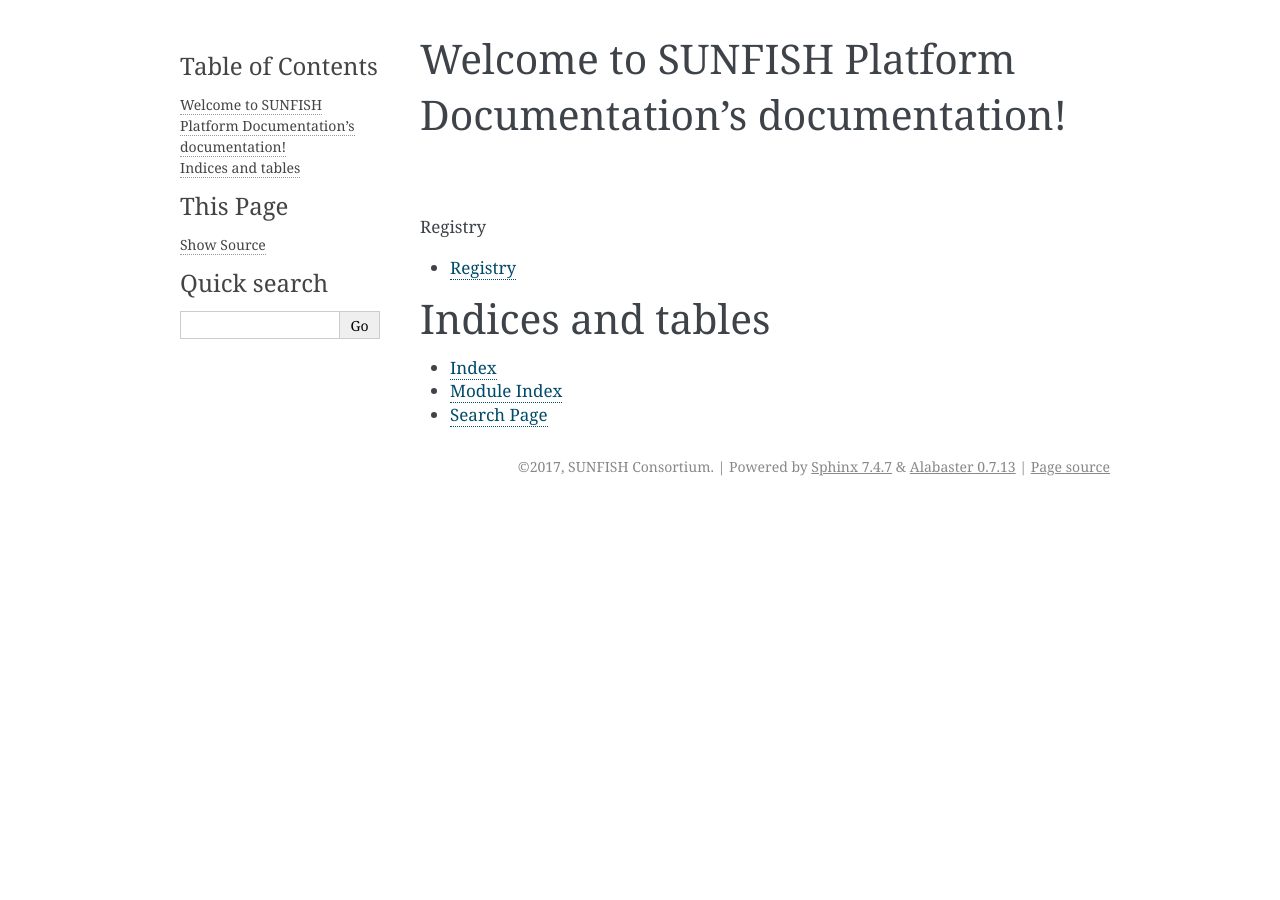
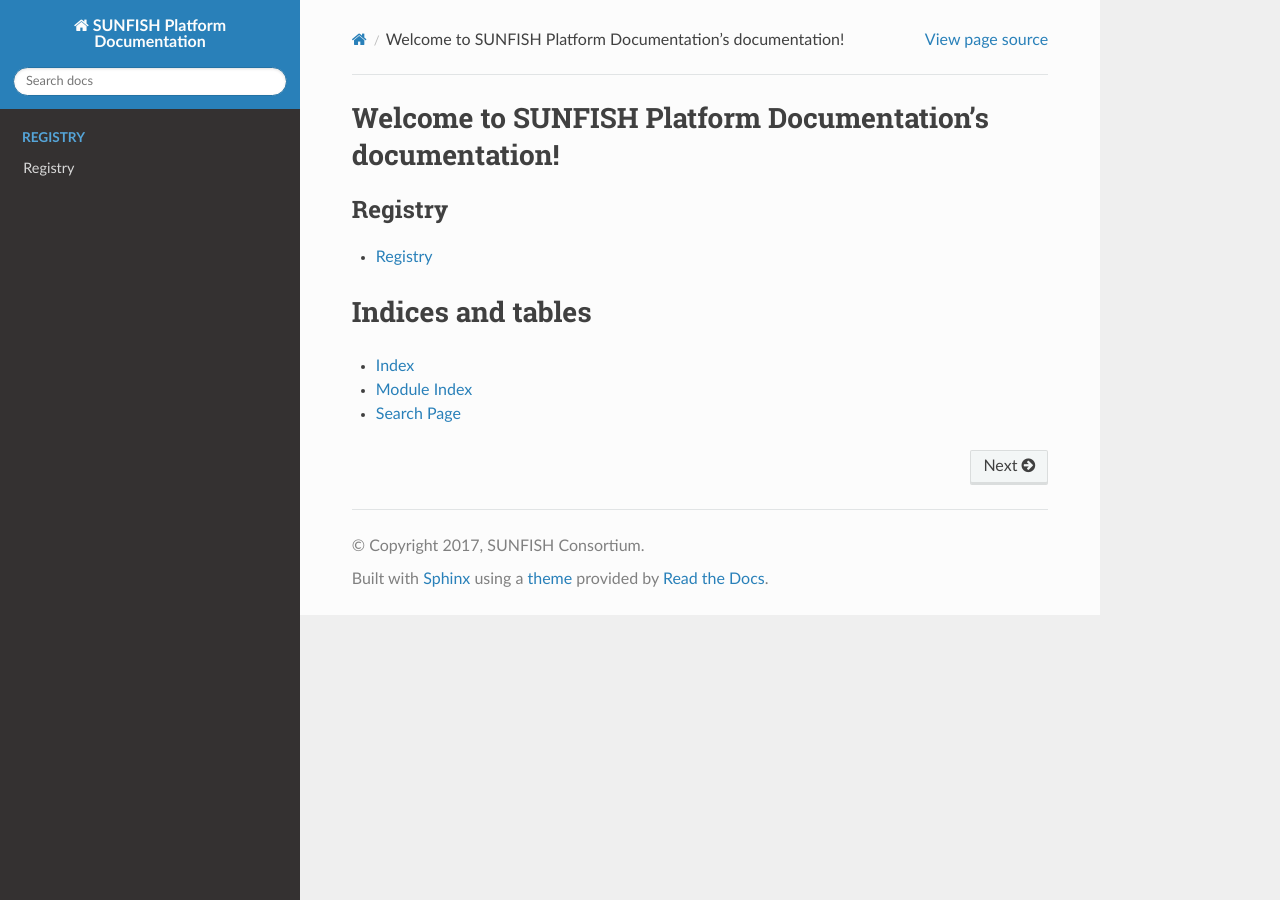
Before and after one commit to sunfish-prj/Platform-docs, a Sphinx documentation site: the page built from docs/index.rst, in a window 1280 px wide. Built offline with Sphinx 7.4.7 and the Read the Docs theme 2.0.0, drawn with Linux system fonts in a browser that asks for light colours.

Commit message:
set-up theme

```diff
--- a/docs/conf.py
+++ b/docs/conf.py
@@ -20,6 +20,7 @@
 # import sys
 # sys.path.insert(0, os.path.abspath('.'))
 
+import sphinx_rtd_theme
 
 # -- General configuration ------------------------------------------------
 
@@ -82,13 +83,18 @@
 # The theme to use for HTML and HTML Help pages.  See the documentation for
 # a list of builtin themes.
 #
-html_theme = 'alabaster'
+html_theme = 'sphinx_rtd_theme'
+
+html_theme_path = [sphinx_rtd_theme.get_html_theme_path()]
 
 # Theme options are theme-specific and customize the look and feel of a theme
 # further.  For a list of options available for each theme, see the
 # documentation.
 #
-# html_theme_options = {}
+html_theme_options = {
+    'collapse_navigation': False,
+    'display_version': False,
+    'navigation_depth': 3,}
 
 # Add any paths that contain custom static files (such as style sheets) here,
 # relative to this directory. They are copied after the builtin static files,
```
